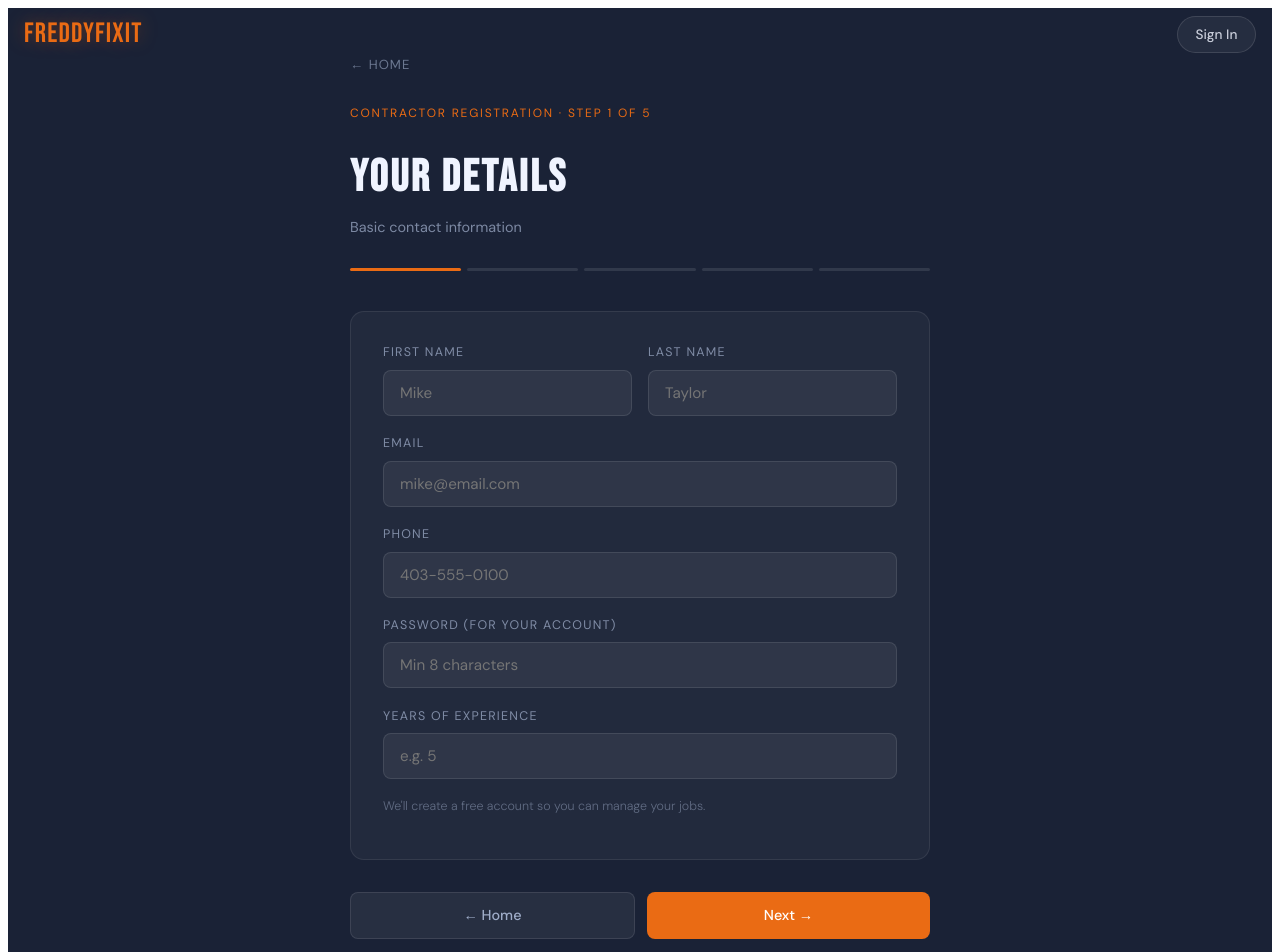
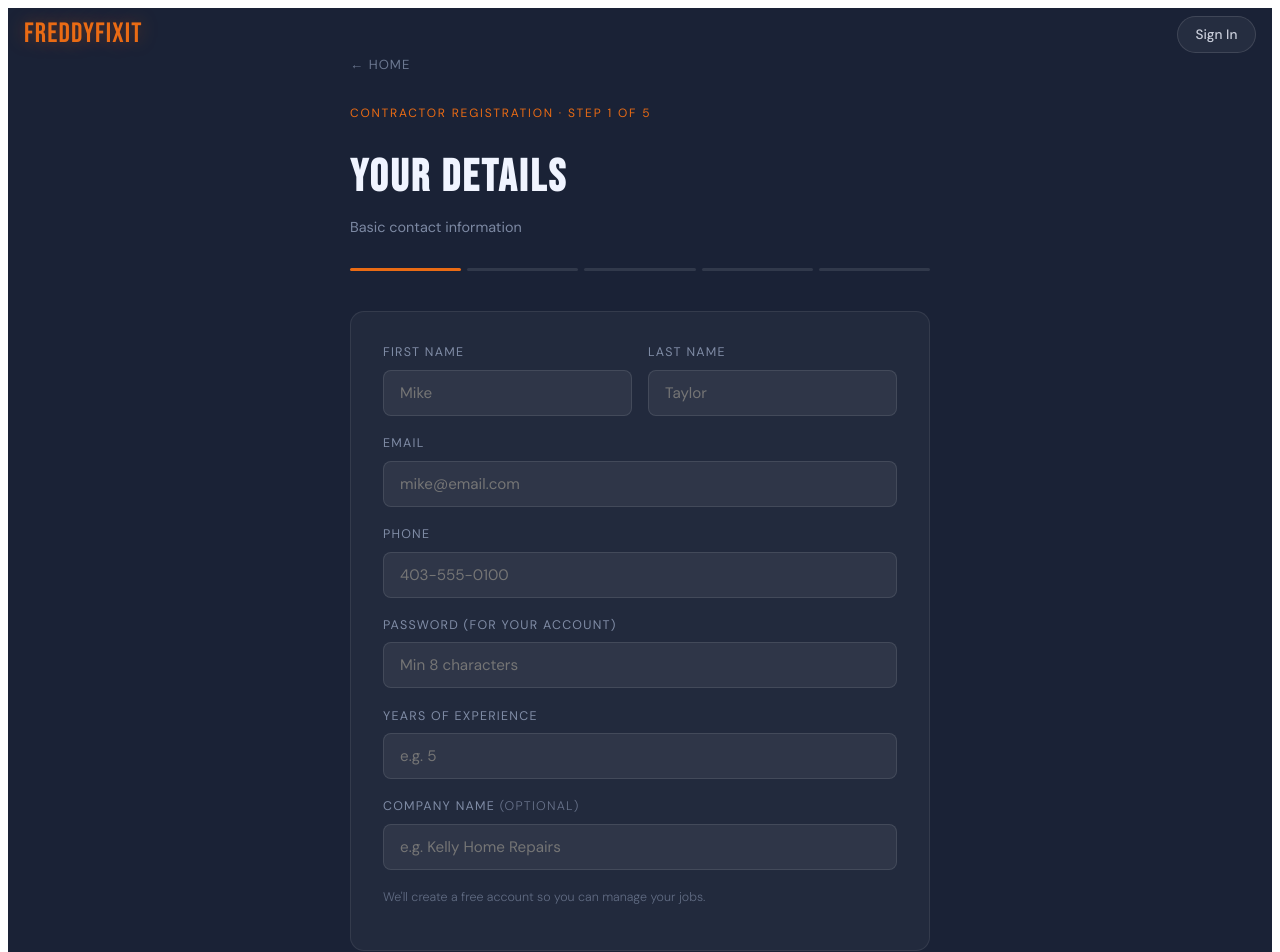
Before and after one commit to karanmann137-creator/freddy-fixit, a React (Vite) app: page /contractor-onboarding in a window 1280 px wide. Shown: the top 952 px of the page. Built offline with nearby package versions, Linux system fonts and the light colour scheme.

Commit message:
Company name: capture in contractor signup, show on admin dashboard (with contractor name + email)

```diff
--- a/src/pages/AdminDashboard.tsx
+++ b/src/pages/AdminDashboard.tsx
@@ -152,7 +152,8 @@ export default function AdminDashboard() {
             {contractors.length === 0 && <p style={{ color:"rgba(190,205,235,.45)" }}>No contractors yet.</p>}
             {contractors.map(c => (
               <div key={c.id} style={s.card}>
-                <div style={s.title}>{[c.profile?.first_name, c.profile?.last_name].filter(Boolean).join(" ") || "Unnamed contractor"}</div>
+                <div style={s.title}>{c.company_name || [c.profile?.first_name, c.profile?.last_name].filter(Boolean).join(" ") || "Unnamed contractor"}</div>
+                {c.company_name && [c.profile?.first_name, c.profile?.last_name].filter(Boolean).join(" ") ? <div style={s.meta}>{[c.profile?.first_name, c.profile?.last_name].filter(Boolean).join(" ")}</div> : null}
                 {(c.profile?.email || c.profile?.phone) && <div style={s.meta}>{[c.profile?.email, c.profile?.phone].filter(Boolean).join(" · ")}</div>}
                 <div style={s.meta}>Specialties: {(c.specialties ?? []).join(", ") || "—"}</div>
                 <div style={s.meta}>Area: {(c.service_area ?? []).join(", ") || "—"}</div>
--- a/src/pages/ContractorOnboarding.tsx
+++ b/src/pages/ContractorOnboarding.tsx
@@ -43,7 +43,7 @@ export default function ContractorOnboarding() {
   const [, setLocation] = useLocation();
   const [step, setStep] = useState(1);
   const TOTAL = 5;
-  const [form, setForm] = useState({ firstName:"", lastName:"", email:"", phone:"", password:"", yearsOfExperience:"", photoUrl:"" });
+  const [form, setForm] = useState({ firstName:"", lastName:"", email:"", phone:"", companyName:"", password:"", yearsOfExperience:"", photoUrl:"" });
   const [selectedSpec,  setSelectedSpec]  = useState<string[]>([]);
   const [selectedArea,  setSelectedArea]  = useState<string[]>([]);
   const [selectedAvail, setSelectedAvail] = useState<string[]>([]);
@@ -84,7 +84,7 @@ export default function ContractorOnboarding() {
       if (!authData.user) throw new Error("Account creation failed.");
       const userId = authData.user.id;
       await supabase.from("profiles").insert({ id: userId, email: form.email, first_name: form.firstName, last_name: form.lastName, phone: form.phone, role: "contractor" });
-      await supabase.from("contractors").insert({ id: userId, specialties: selectedSpec, years_of_experience: form.yearsOfExperience === "" ? null : Number(form.yearsOfExperience), service_area: selectedArea, availability: { windows: selectedAvail }, photo_url: form.photoUrl || null, status: "pending" });
+      await supabase.from("contractors").insert({ id: userId, company_name: form.companyName || null, specialties: selectedSpec, years_of_experience: form.yearsOfExperience === "" ? null : Number(form.yearsOfExperience), service_area: selectedArea, availability: { windows: selectedAvail }, photo_url: form.photoUrl || null, status: "pending" });
       setSuccess(true); window.scrollTo(0,0);
     } catch (err: any) {
       setSubmitError(err.message?.includes("already registered") ? "An account with this email already exists. Please sign in instead." : err.message ?? "Something went wrong.");
@@ -172,6 +172,10 @@ export default function ContractorOnboarding() {
               <div style={{ marginBottom:"1.2rem" }}>
                 <label style={s.label}>Years of Experience</label>
                 <input style={inp} type="number" min={0} max={50} value={form.yearsOfExperience} placeholder="e.g. 5" onChange={e => setF("yearsOfExperience", e.target.value)} />
+              </div>
+              <div style={{ marginBottom:"1.2rem" }}>
+                <label style={s.label}>Company Name <span style={{ color:"rgba(190,205,235,.45)", fontWeight:300 }}>(optional)</span></label>
+                <input style={inp} placeholder="e.g. Kelly Home Repairs" value={form.companyName} onChange={e => setF("companyName",e.target.value)} />
               </div>
               <p style={{ fontSize:".78rem", color:"rgba(190,205,235,.4)", fontWeight:300 }}>We'll create a free account so you can manage your jobs.</p>
             </div>
```
